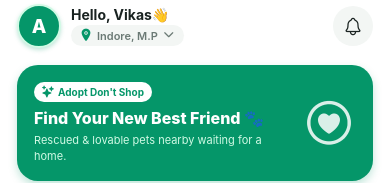
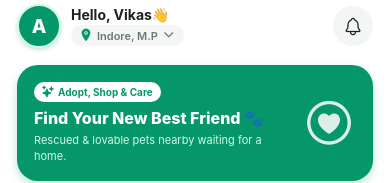
Before and after one commit to brajeshbhagbole/BuddyHome, a React Native app: screen /UserMain in a window 390 px wide. Shown: the top 183 px of the page. Built offline with nearby package versions, Linux system fonts and the light colour scheme.

Commit message:
title changed of  card inside the header

```diff
--- a/src/screens/user/UserHomeScreen.tsx
+++ b/src/screens/user/UserHomeScreen.tsx
@@ -155,7 +155,7 @@ const ListHeader = () => (
                 <View style={styles.heroTextContainer}>
                     <View style={styles.heroBadge}>
                         <Ionicons name="sparkles" size={12} color="#059669" />
-                        <Text style={styles.heroBadgeText}>Adopt Don't Shop</Text>
+                        <Text style={styles.heroBadgeText}>Adopt, Shop & Care</Text>
                     </View>
                     <Text style={styles.heroTitle}>Find Your New Best Friend 🐾</Text>
                     <Text style={styles.heroSubtitle}>Rescued & lovable pets nearby waiting for a home.</Text>
```
